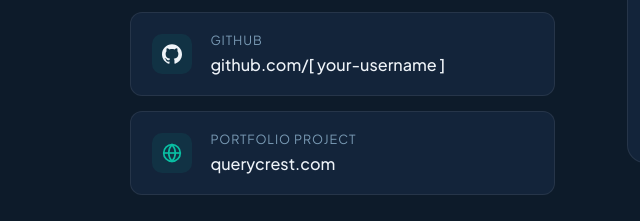
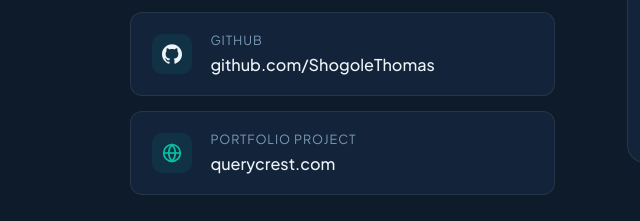
Before and after one commit to ShogoleThomas/Personal-Profile, a plain HTML site: page index.html in a window 1280 px wide. Shown: the part 6474-6695 px from the top of the page, 7-647 px from the left. Drawn offline with nearby package versions, Linux system fonts and the light colour scheme.

Commit message:
Update index.html

```diff
--- a/index.html
+++ b/index.html
@@ -902,7 +902,7 @@
             <div class="cl-ico">
               <svg viewBox="0 0 24 24" fill="var(--white)"><path d="M12 .297c-6.63 0-12 5.373-12 12 0 5.303 3.438 9.8 8.205 11.385.6.113.82-.258.82-.577 0-.285-.01-1.04-.015-2.04-3.338.724-4.042-1.61-4.042-1.61C4.422 18.07 3.633 17.7 3.633 17.7c-1.087-.744.084-.729.084-.729 1.205.084 1.838 1.236 1.838 1.236 1.07 1.835 2.809 1.305 3.495.998.108-.776.417-1.305.76-1.605-2.665-.3-5.466-1.332-5.466-5.93 0-1.31.465-2.38 1.235-3.22-.135-.303-.54-1.523.105-3.176 0 0 1.005-.322 3.3 1.23.96-.267 1.98-.399 3-.405 1.02.006 2.04.138 3 .405 2.28-1.552 3.285-1.23 3.285-1.23.645 1.653.24 2.873.12 3.176.765.84 1.23 1.91 1.23 3.22 0 4.61-2.805 5.625-5.475 5.92.42.36.81 1.096.81 2.22 0 1.606-.015 2.896-.015 3.286 0 .315.21.69.825.57C20.565 22.092 24 17.592 24 12.297c0-6.627-5.373-12-12-12"/></svg>
             </div>
-            <div><div class="cl-lbl">GitHub</div><div class="cl-val">github.com/[ your-username ]</div></div>
+            <div><div class="cl-lbl">GitHub</div><div class="cl-val">github.com/ShogoleThomas</div></div>
           </a>
           <a href="https://querycrest.com" target="_blank" class="clink">
             <div class="cl-ico">
```
